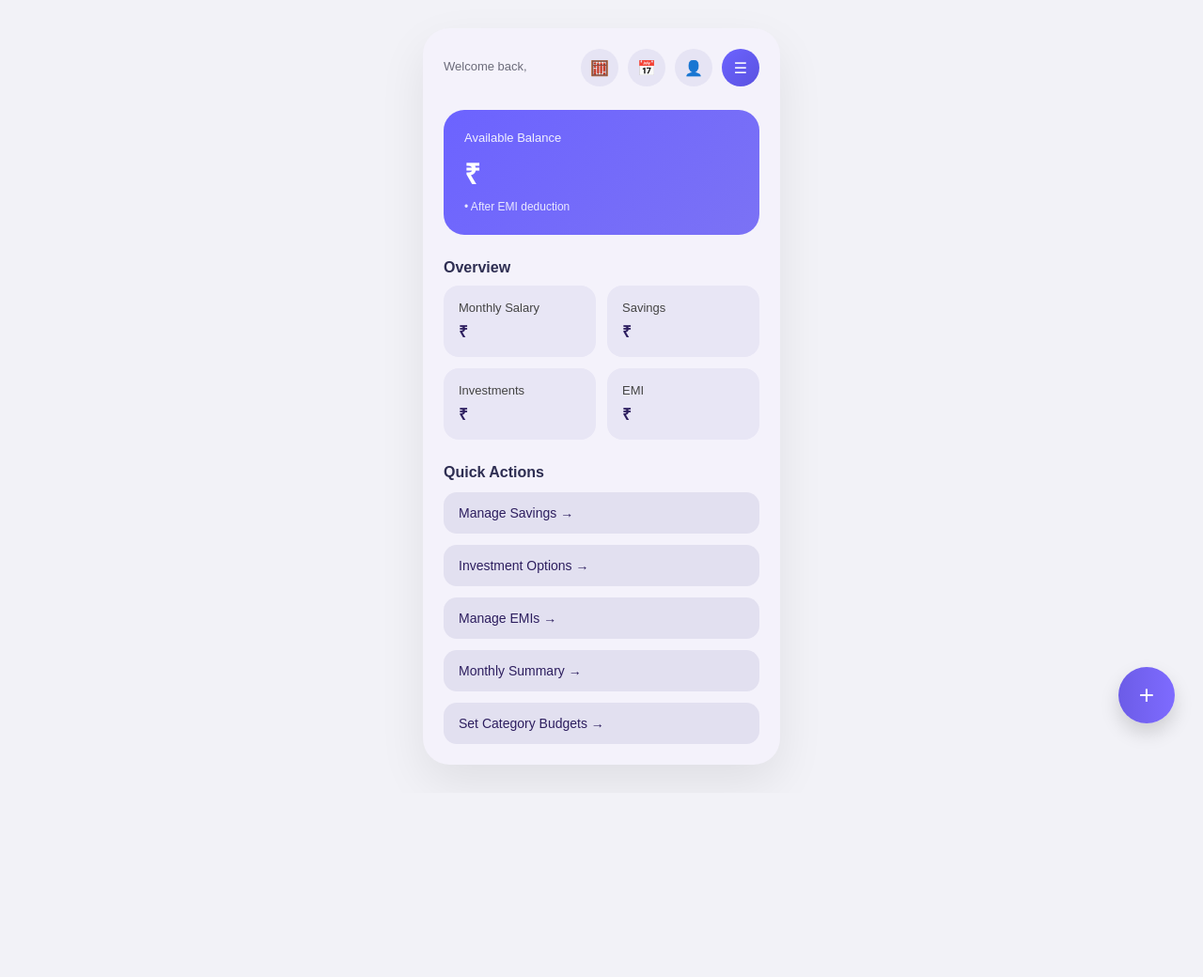
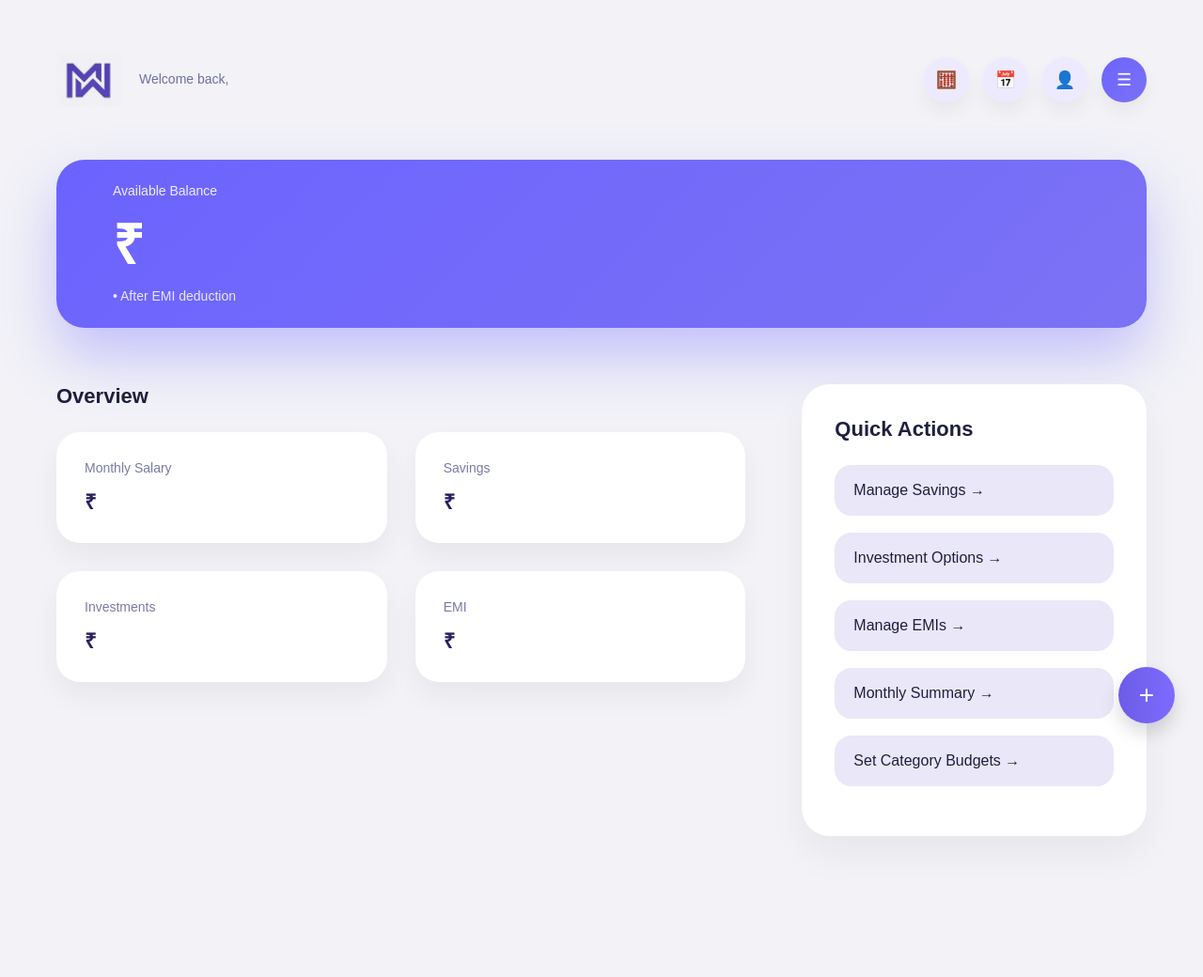
Before and after one commit to Nakiyabohari/MoneyMitra, a Django app: template accounts/templates/dashboard.html in a window 1280 px wide. Shown: the whole page at 94% size. Before the commit the page ends 824 px from the top, so only its background shows below. Run offline with Django 5.2, Linux system fonts and the light colour scheme; the template is opened without the code that fills it, so the values that code supplies are empty.

Commit message:
dashboard

```diff
--- a/accounts/static/css/dashboard.css
+++ b/accounts/static/css/dashboard.css
@@ -1,207 +1,233 @@
-/* ================= BODY =================
+/* ================= BODY ================= */
 
-body {
-    margin: 0;
-    padding: 0;
-    font-family: 'Poppins', sans-serif;
-    background: linear-gradient(135deg, #dcd8f5, #cfcbe9);
+body{
+    margin:0;
+    font-family:'Poppins', sans-serif;
+    background: linear-gradient(135deg,#ece9ff,#d9d5f8);
 }
 
+/* ================= MAIN CONTAINER ================= */
 
-/* ================= MAIN MOBILE CARD ================= */
-
-.app-container {
-    max-width: 380px;
-    margin: 30px auto;
-    padding: 22px;
-    background: #f4f2fb;
-    border-radius: 28px;
-    box-shadow: 0 20px 50px rgba(0, 0, 0, 0.08);
-    position: relative;
+.app-container{
+    max-width:1400px;
+    margin:50px auto;
+    padding:0 60px 100px;
 }
-
 
 /* ================= TOP SECTION ================= */
 
-.top-section {
-    display: flex;
-    justify-content: space-between;
-    align-items: center;
+.top-section{
+    display:flex;
+    justify-content:space-between;
+    align-items:center;
+    margin-bottom:50px;
 }
 
-.welcome-small {
-    color: #6b6b7a;
-    font-size: 13px;
-    margin: 0;
+/* LEFT SIDE (Logo + Welcome) */
+
+.top-left{
+    display:flex;
+    align-items:center;
+    gap:18px;
 }
 
-.welcome-name {
-    font-size: 22px;
-    margin: 4px 0 0;
-    font-weight: 700;
-    color: #2e2e52;
+/* LOGO FIX */
+
+.app-logo{
+    background:transparent;
+    display:flex;
+    align-items:center;
+    justify-content:center;
 }
 
-
-/* ================= ICONS ================= */
-
-.top-icons {
-    display: flex;
-    align-items: center;
-    gap: 10px;
+.app-logo img{
+    width:70px;          /* bigger logo */
+    height:70px;
+    object-fit:contain;
+    mix-blend-mode:multiply;  /* blends white into background */
 }
 
-.circle-icon {
-    width: 40px;
-    height: 40px;
-    border-radius: 50%;
-    background: #e6e4f4;
-    display: flex;
-    align-items: center;
-    justify-content: center;
-    cursor: pointer;
-    transition: 0.25s ease;
-    font-size: 16px;
+/* Welcome text */
+
+.welcome-text{
+    display:flex;
+    flex-direction:column;
+    justify-content:center;
 }
 
-.circle-icon:hover {
-    transform: translateY(-3px);
+.welcome-small{
+    font-size:14px;
+    color:#6f6f9f;
+    margin:0;
 }
 
-.menu-btn {
-    background: linear-gradient(135deg, #6c63ff, #5a52e0);
-    color: white;
+.welcome-name{
+    font-size:32px;
+    font-weight:700;
+    margin:3px 0 0 0;
+    color:#1f1f3d;
 }
 
+/* ================= TOP ICONS ================= */
+
+.top-icons{
+    display:flex;
+    gap:15px;
+}
+
+.circle-icon{
+    width:48px;
+    height:48px;
+    border-radius:50%;
+    display:flex;
+    align-items:center;
+    justify-content:center;
+    background:#edeaff;
+    text-decoration:none;
+    color:#1f1f3d;
+    font-size:18px;
+    transition:0.3s ease;
+    box-shadow:0 10px 20px rgba(0,0,0,0.05);
+}
+
+.circle-icon:hover{
+    transform:translateY(-4px);
+    background:#dcd6ff;
+}
+
+.menu-btn{
+    background:linear-gradient(135deg,#6c63ff,#7b72f5);
+    color:white;
+    cursor:pointer;
+}
 
 /* ================= BALANCE CARD ================= */
 
-.balance-card {
-    margin-top: 25px;
-    padding: 22px;
-    border-radius: 22px;
-    background: linear-gradient(135deg, #6c63ff, #7b72f5);
-    color: white;
+.balance-wrapper{
+    margin-bottom:60px;
 }
 
-.balance-card p {
-    margin: 0;
-    font-size: 13px;
-    opacity: 0.9;
+.balance-card{
+    background:linear-gradient(135deg,#6c63ff,#7b72f5);
+    padding:25px 60px;
+    border-radius:30px;
+    color:white;
+    box-shadow:0 30px 60px rgba(108,99,255,0.35);
 }
 
-.balance-card h1 {
-    margin: 10px 0 5px;
-    font-size: 30px;
-    font-weight: 700;
+.balance-card p{
+    margin:0;
+    font-size:14px;
+    opacity:0.9;
 }
 
-.balance-card span {
-    font-size: 12px;
-    opacity: 0.85;
+.balance-card h1{
+    font-size:58px;
+    margin:8px 0;
+    font-weight:700;
 }
 
+.balance-card span{
+    font-size:14px;
+    opacity:0.85;
+}
+
+/* ================= CONTENT ROW ================= */
+
+.content-row{
+    display:grid;
+    grid-template-columns:2fr 1fr;
+    gap:60px;
+    align-items:start;
+}
 
 /* ================= SECTION TITLE ================= */
 
-.section-title {
-    margin-top: 26px;
-    margin-bottom: 10px;
-    font-weight: 700;
-    font-size: 16px;
-    color: #2e2e52;
+.section-title{
+    font-size:22px;
+    font-weight:700;
+    margin-bottom:25px;
+    color:#1f1f3d;
 }
 
+/* ================= OVERVIEW ================= */
 
-/* ================= OVERVIEW GRID ================= */
-
-.overview-grid {
-    display: grid;
-    grid-template-columns: 1fr 1fr;
-    gap: 12px;
+.overview-grid{
+    display:grid;
+    grid-template-columns:repeat(2,1fr);
+    gap:30px;
 }
 
-.overview-card {
-    background: #e8e6f5;
-    padding: 16px;
-    border-radius: 16px;
-    transition: 0.2s ease;
+.overview-card{
+    background:white;
+    padding:30px;
+    border-radius:25px;
+    box-shadow:0 15px 30px rgba(0,0,0,0.05);
+    transition:0.3s ease;
 }
 
-.overview-card:hover {
-    transform: translateY(-3px);
+.overview-card:hover{
+    transform:translateY(-5px);
 }
 
-.overview-card p {
-    margin: 0;
-    font-size: 13px;
-    color: #444;
+.overview-card p{
+    font-size:14px;
+    color:#7a7aa5;
+    margin:0;
 }
 
-.overview-card h4 {
-    margin: 6px 0 0;
-    font-size: 17px;
-    font-weight: 600;
+.overview-card h4{
+    margin-top:12px;
+    font-size:22px;
+    font-weight:600;
 }
 
+/* ================= QUICK ACTION PANEL ================= */
 
-/* ================= QUICK ACTIONS ================= */
-
-.quick-action {
-    margin-top: 12px;
-    background: #e2e0f0;
-    padding: 14px 16px;
-    border-radius: 14px;
-    font-size: 14px;
-    font-weight: 500;
-    cursor: pointer;
-    transition: 0.25s ease;
+.right-side{
+    background:white;
+    padding:35px;
+    border-radius:30px;
+    box-shadow:0 20px 40px rgba(0,0,0,0.05);
 }
 
-.quick-action:hover {
-    background: #d4d1ea;
-    transform: translateY(-2px);
+/* ================= QUICK ACTION BUTTONS ================= */
+
+.quick-action{
+    display:block;
+    background:#e9e7f8;
+    padding:18px 20px;
+    border-radius:18px;
+    margin-bottom:18px;
+    text-decoration:none;
+    color:#1f1f3d;
+    font-weight:500;
+    transition:0.3s ease;
 }
 
-
-/* ================= FLOATING ADD BUTTON ================= */
-
-.fab {
-    position: fixed;
-    bottom: 30px;
-    right: calc((100% - 380px) / 2 - 30px);
-    width: 60px;
-    height: 60px;
-    border-radius: 50%;
-    background: linear-gradient(135deg, #6c63ff, #5a52e0);
-    color: white;
-    font-size: 32px;
-    display: flex;
-    align-items: center;
-    justify-content: center;
-    box-shadow: 0 15px 35px rgba(108, 99, 255, 0.4);
-    cursor: pointer;
-    z-index: 999;
-    transition: 0.3s ease;
+.quick-action:hover{
+    background:#dedbfb;
+    transform:translateY(-4px);
 }
-
-.fab:hover {
-    transform: scale(1.08);
-}
-
 
 /* ================= RESPONSIVE ================= */
 
-@media (max-width: 420px) {
-    .app-container {
-        margin: 15px;
-        max-width: 100%;
+@media(max-width:1100px){
+    .content-row{
+        grid-template-columns:1fr;
+    }
+}
+
+@media(max-width:600px){
+    .overview-grid{
+        grid-template-columns:1fr;
     }
 
-    .fab {
-        right: 25px;
+    .balance-card h1{
+        font-size:40px;
     }
-} */
 
-
-write css
+    .app-container{
+        padding:0 25px 80px;
+    }
+}
--- a/accounts/templates/dashboard.html
+++ b/accounts/templates/dashboard.html
@@ -3,13 +3,10 @@
 <html>
 <head>
     <title>Dashboard - MoneyMitra</title>
+    <meta name="viewport" content="width=device-width, initial-scale=1.0">
 
-    <meta name="viewport" content="width=device-width, initial-scale=1.0">
-    <!-- MAIN CSS -->
     <link rel="stylesheet" href="{% static 'css/global.css' %}">
     <link rel="stylesheet" href="{% static 'css/dashboard.css' %}">
-
-    <!-- MENU + ADD BUTTON CSS -->
     <link rel="stylesheet" href="{% static 'css/menu.css' %}">
     <link rel="stylesheet" href="{% static 'css/addbutton.css' %}">
 </head>
@@ -18,49 +15,50 @@
 
 <div class="app-container">
 
-    <!-- TOP SECTION -->
+    <!-- ================= TOP SECTION ================= -->
+
     <div class="top-section">
-        <div>
+
+        <div class="top-left">
+            <div class="app-logo">
+                <img src="{% static 'images/logo3.png' %}" alt="MoneyMitra Logo">
+            </div>
+
+            <div class="welcome-text">
                 <p class="welcome-small">Welcome back,</p>
                 <h2 class="welcome-name">{{ profile.full_name }}</h2>
             </div>
+        </div>
 
         <div class="top-icons">
+            <a href="{% url 'calculator' %}" class="circle-icon">🧮</a>
+            <a href="{% url 'calendar' %}" class="circle-icon">📅</a>
+            <a href="{% url 'profile' %}" class="circle-icon">👤</a>
 
-            <div class="circle-icon"
-                onclick="location.href='{% url 'calculator' %}'">
-                🧮
-            </div>
-
-            <div class="circle-icon"
-                onclick="location.href='{% url 'calendar' %}'">
-                📅
-            </div>
-
-            <div class="circle-icon"
-                onclick="location.href='{% url 'profile' %}'">
-                👤
-            </div>
-
-            <!-- PURPLE MENU BUTTON -->
-            <div class="circle-icon menu-btn"
-                onclick="open_menu()">
-                ☰
+            <!-- Menu still JS controlled -->
+            <div class="circle-icon menu-btn" onclick="open_menu()">☰</div>
         </div>
 
     </div>
-    </div>
 
 
-    <!-- BALANCE CARD -->
+    <!-- ================= BALANCE ================= -->
+
+    <div class="balance-wrapper">
         <div class="balance-card">
             <p>Available Balance</p>
             <h1>₹{{ available_balance }}</h1>
             <span>• After EMI deduction</span>
         </div>
+    </div>
 
 
-    <!-- OVERVIEW -->
+    <!-- ================= CONTENT ROW ================= -->
+
+    <div class="content-row">
+
+        <!-- LEFT SIDE -->
+        <div class="left-side">
             <h3 class="section-title">Overview</h3>
 
             <div class="overview-grid">
@@ -86,47 +84,47 @@
                 </div>
 
             </div>
+        </div>
 
-
-    <!-- QUICK ACTIONS -->
+        <!-- RIGHT SIDE -->
+        <div class="right-side">
             <h3 class="section-title">Quick Actions</h3>
 
-    <div class="quick-action"
-        onclick="location.href='{% url 'profile' %}'">
+            <a href="{% url 'profile' %}" class="quick-action">
                 Manage Savings →
+            </a>
+
+            <a href="{% url 'investment' %}" class="quick-action">
+                Investment Options →
+            </a>
+
+            <a href="{% url 'calendar' %}" class="quick-action">
+                Manage EMIs →
+            </a>
+
+            <a href="{% url 'calendar' %}" class="quick-action">
+                Monthly Summary →
+            </a>
+
+            <a href="{% url 'calendar' %}" class="quick-action">
+                Set Category Budgets →
+            </a>
+
         </div>
 
-    <div class="quick-action"
-        onclick="location.href='{% url 'investment' %}'">
-        Investment Options →
-    </div>
-
-    <div class="quick-action"
-        onclick="location.href='{% url 'calendar' %}'">
-        Manage EMIs →
-    </div>
-
-    <div class="quick-action"
-        onclick="location.href='{% url 'calendar' %}'">
-        Monthly Summary →
-    </div>
-
-    <div class="quick-action"
-        onclick="location.href='{% url 'calendar' %}'">
-        Set Category Budgets →
     </div>
 
 </div>
 
 
-<!-- INCLUDE MENU -->
+<!-- ================= INCLUDE EXTRA FILES ================= -->
+
 {% include 'menu.html' %}
-
-<!-- INCLUDE ADD BUTTON -->
 {% include 'addbutton.html' %}
 
 
-<!-- JS FILES (ORDER MATTERS) -->
+<!-- ================= SCRIPTS ================= -->
+
 <script src="{% static 'js/dashboard.js' %}"></script>
 <script src="{% static 'js/menu.js' %}"></script>
 <script src="{% static 'js/addbutton.js' %}"></script>
```
Also changed, not shown: accounts/static/css/calculator.css (+57 -17 lines). Lines whose indentation alone changed are shown as unchanged.
